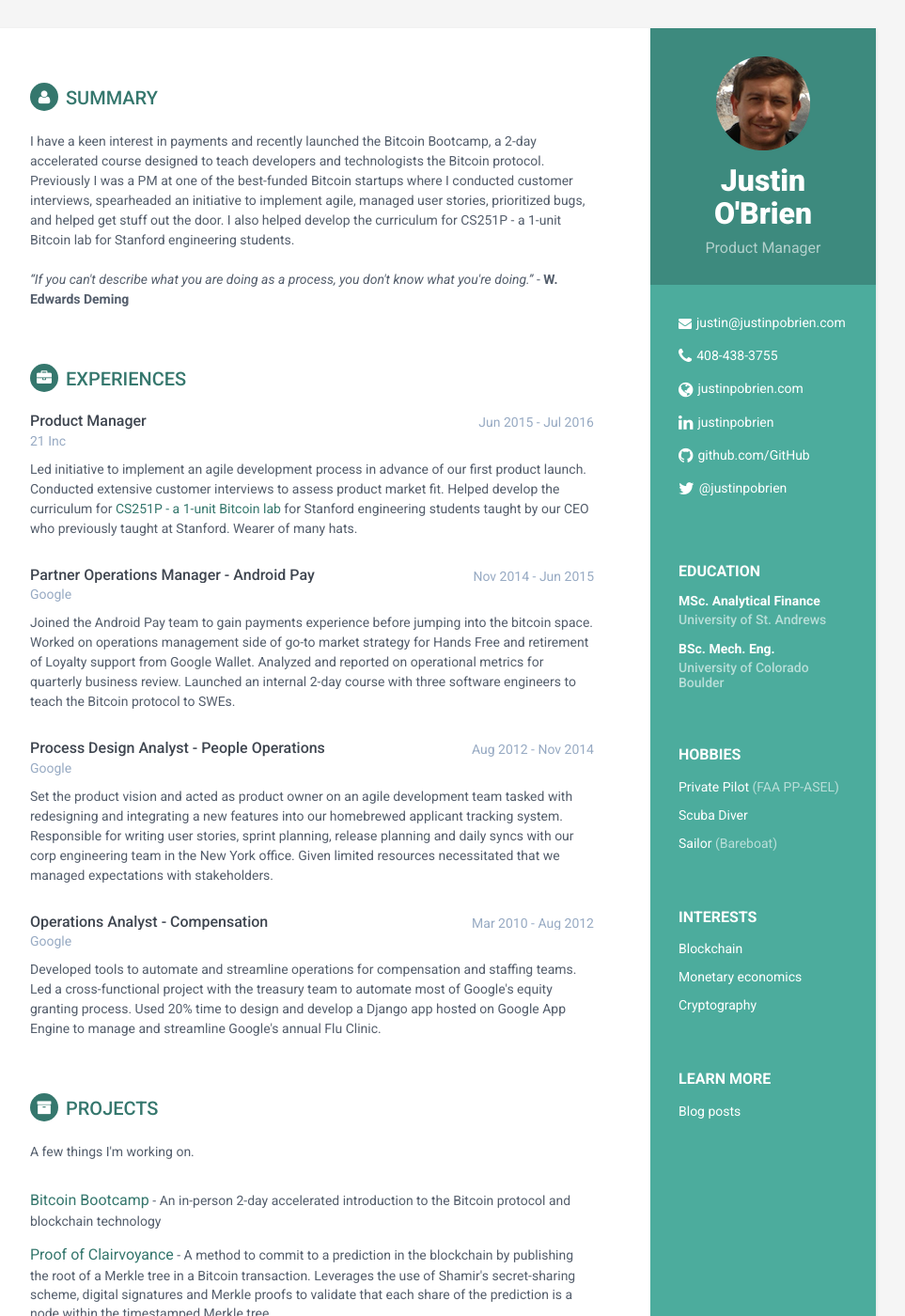
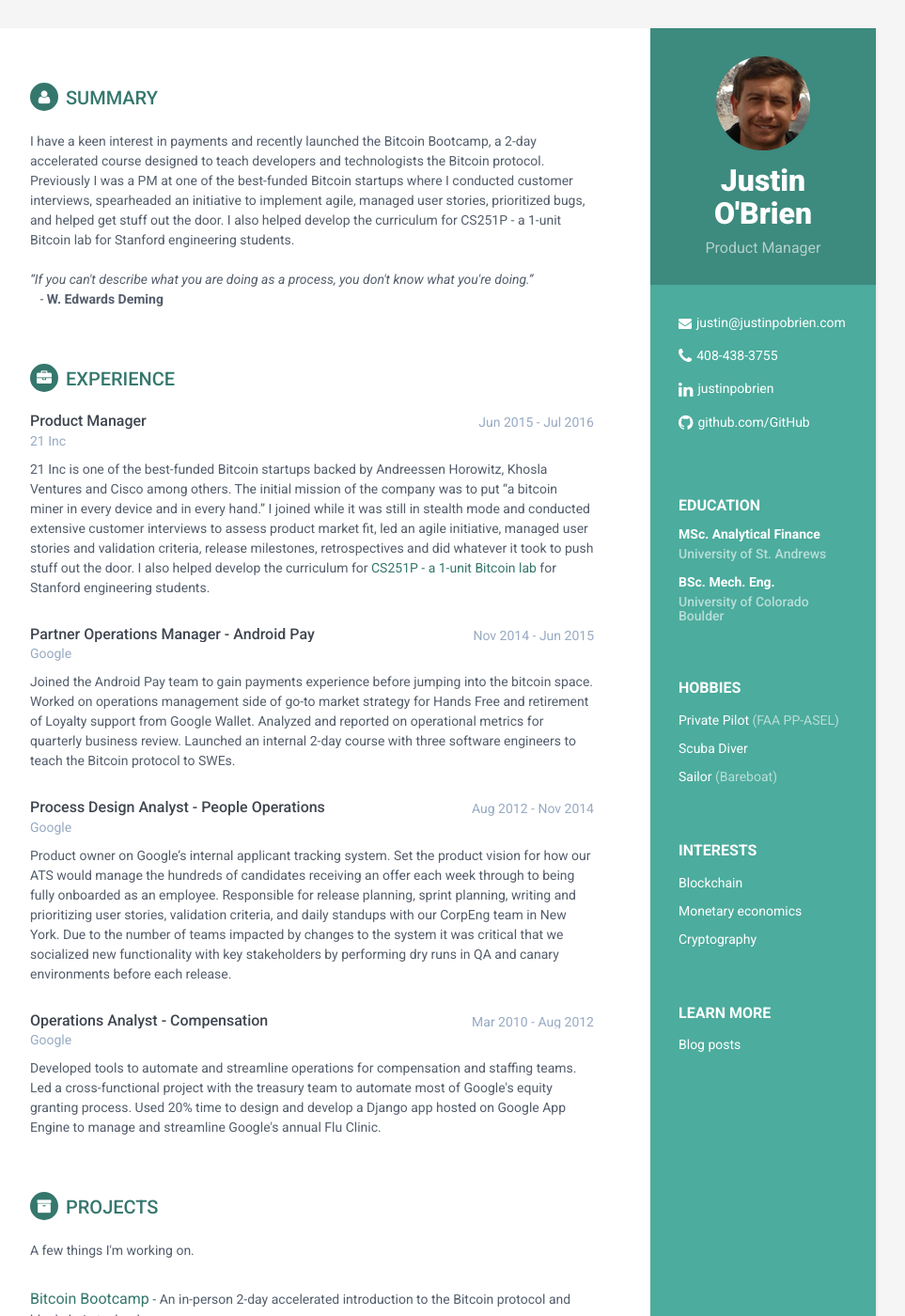
Before and after one commit to justinpobrien/justinpobrien.github.io, a Jekyll site: the page built from index.html, in a window 1280 px wide and 1400 px high. Shown: the whole window at 94% size, without its empty margins (188-1151 px from the left). Built offline with Jekyll 4.4.1, drawn with Linux system fonts in a browser that asks for light colours; comment, search, counter and statistics services are not loaded.

Commit message:
Updates to experience

```diff
--- a/_config.yml
+++ b/_config.yml
@@ -1,5 +1,5 @@
 
-title: Justin O'Brien's Resume
+title: Justin's Resume
 url: 'http://justinpobrien.com'
 baseurl: '/justinpobrien.github.io' #change it according to your repository name
 
--- a/_includes/carrier-profile.html
+++ b/_includes/carrier-profile.html
@@ -4,7 +4,7 @@
     <p>
       I have a keen interest in payments and recently launched the Bitcoin Bootcamp, a 2-day accelerated course designed to teach developers and technologists the Bitcoin protocol. Previously I was a PM at one of the best-funded Bitcoin startups where I conducted customer interviews, spearheaded an initiative to implement agile, managed user stories, prioritized bugs, and helped get stuff out the door.  I also helped develop the curriculum for CS251P - a 1-unit Bitcoin lab for Stanford engineering students.
       <br /><br />
-      <i>“If you can't describe what you are doing as a process, you don't know what you're doing.”</i> - <b>W. Edwards Deming</b>
+      <i>“If you can't describe what you are doing as a process, you don't know what you're doing.”</i><br />&nbsp;&nbsp; - <b>W. Edwards Deming</b>
     </p>
 </div><!--//summary-->
 </section><!--//section-->
--- a/_includes/experience.html
+++ b/_includes/experience.html
@@ -1,5 +1,5 @@
 <section class="section experiences-section">
-                <h2 class="section-title"><i class="fa fa-briefcase"></i>Experiences</h2>
+                <h2 class="section-title"><i class="fa fa-briefcase"></i>Experience</h2>
 
                 <div class="item">
                     <div class="meta">
@@ -10,7 +10,7 @@
                         <div class="company">21 Inc</div>
                     </div><!--//meta-->
                     <div class="details">
-                        <p>Led initiative to implement an agile development process in advance of our first product launch. Conducted extensive customer interviews to assess product market fit. Helped develop the curriculum for <a href="https://crypto.stanford.edu/cs251/cs251p.html">CS251P - a 1-unit Bitcoin lab</a> for Stanford engineering students taught by our CEO who previously taught at Stanford. Wearer of many hats.</p>
+                        <p>21 Inc is one of the best-funded Bitcoin startups backed by Andreessen Horowitz, Khosla Ventures and Cisco among others. The initial mission of the company was to put “a bitcoin miner in every device and in every hand.” I joined while it was still in stealth mode and conducted extensive customer interviews to assess product market fit, led an agile initiative, managed user stories and validation criteria, release milestones, retrospectives and did whatever it took to push stuff out the door. I also helped develop the curriculum for <a href="https://crypto.stanford.edu/cs251/cs251p.html">CS251P - a 1-unit Bitcoin lab</a> for Stanford engineering students.</p>
                     </div><!--//details-->
                 </div><!--//item-->
 
@@ -37,7 +37,7 @@
                         <div class="company">Google</div>
                     </div><!--//meta-->
                     <div class="details">
-                        <p>Set the product vision and acted as product owner on an agile development team tasked with redesigning and integrating a new features into our homebrewed applicant tracking system. Responsible for writing user stories, sprint planning, release planning and daily syncs with our corp engineering team in the New York office. Given limited resources necessitated that we managed expectations with stakeholders.</p>
+                        <p>Product owner on Google’s internal applicant tracking system. Set the product vision for how our ATS would manage the hundreds of candidates receiving an offer each week through to being fully onboarded as an employee. Responsible for release planning, sprint planning, writing and prioritizing user stories, validation criteria, and daily standups with our CorpEng team in New York. Due to the number of teams impacted by changes to the system it was critical that we socialized new functionality with key stakeholders by performing dry runs in QA and canary environments before each release.</p>
 
                     </div><!--//details-->
                 </div><!--//item-->
--- a/_includes/sidebar.html
+++ b/_includes/sidebar.html
@@ -23,11 +23,12 @@
                     <li class="phone"><i class="fa fa-phone"></i><a href="tel:012 345 6789">012 345 6789</a></li>
                     {% endif %}
 
+                    <!-- Repetitive
                     {% if site.website %}
                     <li class="website"><i class="fa fa-globe"></i><a href="http://{{site.website}}" target="_blank">{{site.website}}</a></li>
                     {% else %}
                     <li class="website"><i class="fa fa-globe"></i><a href="http://justinpobrien.com" target="_blank">justinpobrien.com</a></li>
-                    {% endif %}
+                    {% endif %} -->
 
                     {% if site.linkedin %}
                     <li class="linkedin"><i class="fa fa-linkedin"></i><a href="https://linkedin.com/in/{{site.linkedin}}" target="_blank">{{site.linkedin}}</a></li>
@@ -40,12 +41,12 @@
                     {% else %}
                     <li class="github"><i class="fa fa-github"></i><a href="http://github.com/justinpobrien" target="_blank">github.com/justinpobrien</a></li>
                     {% endif %}
-
+                    <!-- Remove Twitter
                     {% if site.twitter %}
                     <li class="twitter"><i class="fa fa-twitter"></i><a href="https://twitter.com/{{site.twitter}}" target="_blank">{{site.twitter}}</a></li>
                     {% else %}
                      <li class="twitter"><i class="fa fa-twitter"></i><a href="https://twitter.com/@justinpobrien" target="_blank">@justinpobrien</a></li>
-                    {% endif %}
+                    {% endif %}-->
 
                 </ul>
             </div><!--//contact-container-->
```
